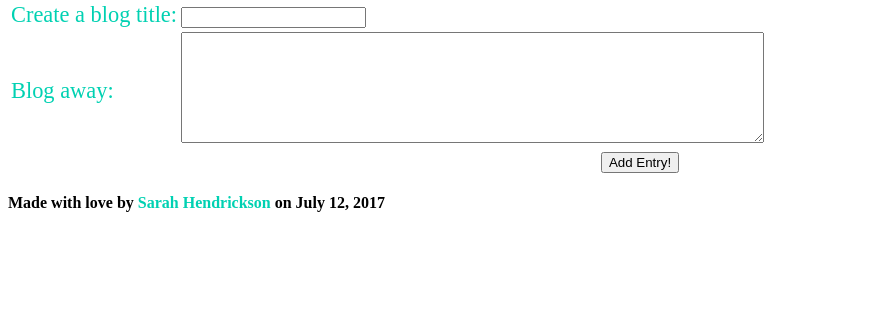
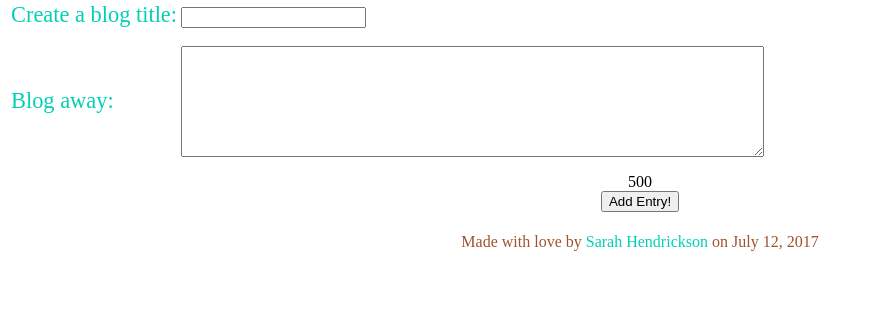
Before and after one commit to hendricksonsarahl/blogz, a Flask app: page /newpost in a window 1280 px wide. Shown: the part 477-800 px from the top of the page, without its empty margins (0-873 px from the left). Run offline with Flask 2, Linux system fonts and the light colour scheme; some libraries are stand-ins or nearby versions.

Commit message:
Updated templates and CSS to work with char counter and linked JS file

```diff
--- a/static/style.css
+++ b/static/style.css
@@ -32,6 +32,12 @@ h2 {
   font-style: italic;
 }
 
+h4 {
+  font-weight: lighter;
+  text-align: center;
+  color: sienna;
+}
+
 p {
   text-align: center;
   font-size: 120%;
@@ -40,7 +46,7 @@ p {
 .background {
   background: url(https://c1.staticflickr.com/6/5154/14185447737_0aba637f46_b.jpg) no-repeat;
   background-position: center top;
-  background-size: 1080px auto;
+  background-size: cover;
   padding: 100px 90px 150px 90px;
 }
 
@@ -106,3 +112,8 @@ p {
   text-align: center;
   white-space: nowrap;
 }
+
+textarea {
+  display:block;
+  margin:1em 0;
+}
--- a/templates/base.html
+++ b/templates/base.html
@@ -34,7 +34,8 @@
     <footer>
         <div>
             <h4>
-                Made with love by <a href="https://twitter.com/thesxesarah" target="_b">Sarah Hendrickson</a> on July 12, 2017</h4>
+                Made with love by <a href="https://twitter.com/thesxesarah" target="_b">Sarah Hendrickson</a> on July 12, 2017
+            </h4>
         </div>
     </footer>
 </body>
--- a/templates/newpost.html
+++ b/templates/newpost.html
@@ -1,6 +1,13 @@
 {% extends "base.html" %}
     <head>
         <link rel="stylesheet" type="text/css" href="static/style.css" />
+        <meta charset="utf-8">
+        <meta name="viewport" content="width=device-width">
+        <script type="text/javascript" src="static/coolscripts.js"></script>
+        <script
+        src="https://code.jquery.com/jquery-3.2.1.min.js"
+        integrity="sha256-hwg4gsxgFZhOsEEamdOYGBf13FyQuiTwlAQgxVSNgt4="
+        crossorigin="anonymous"></script>
     </head>
 {% block content %}
 <form action="/newpost" method="post">
@@ -14,12 +21,20 @@
         <tr>
             <td><label for="content">Blog away:</label></td>
             <td>
-                <textarea name="content" cols="70" rows="7"></textarea>
+                <textarea id="textareaChars" name="content" cols="70" rows="7"></textarea>
             </td>
         </tr>
     </table>
     <div id="wrapper">
+        <span id="chars">500</span>
+    </div>
+
+<script type="text/javascript" src="https://code.jquery.com/jquery-3.2.1.min.js"></script>
+<script src="static/coolscripts.js"></script>
+<section>
+    <div id="wrapper">
         <input type="submit" value="Add Entry!">
     </div>
+</section>
 </form>
 {% endblock %}
```
